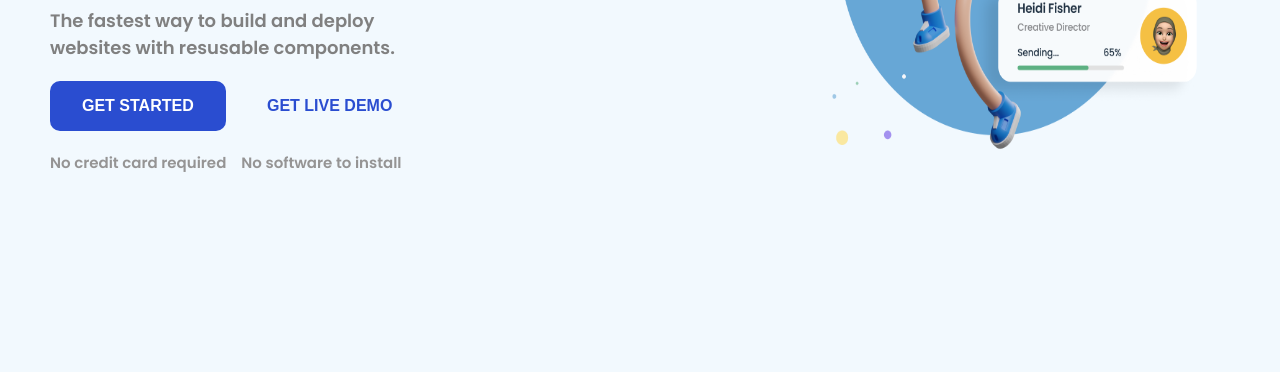
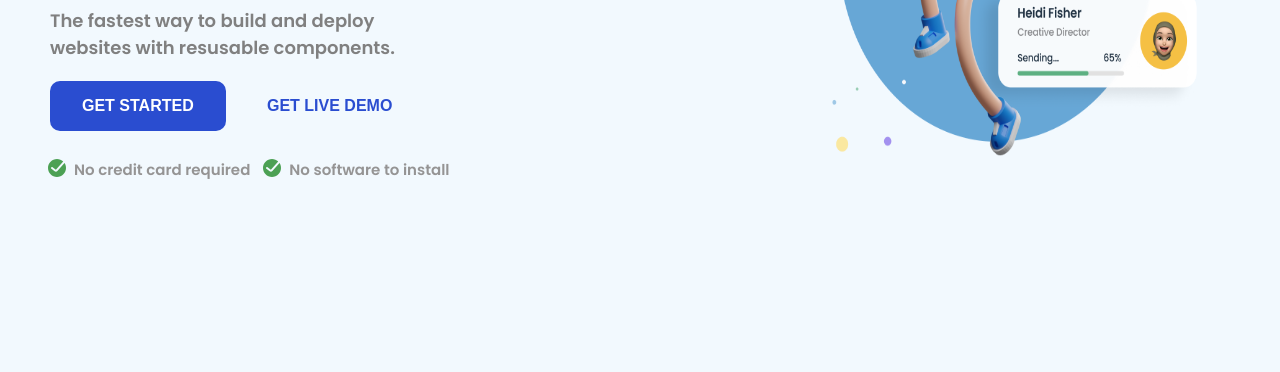
Before and after one commit to meow905/website-darkMode, a plain HTML site: page index.html in a window 1280 px wide. Shown: the part 428-800 px from the top of the page. Drawn offline with nearby package versions, Linux system fonts and the light colour scheme.

Commit message:
Update style.css

```diff
--- a/style.css
+++ b/style.css
@@ -135,13 +135,13 @@ main h1 {
 }
 
 .text ul li:first-child:before {
-  content: url(../img/dccl--responsive-simple-homepage/Done_ring_round_fill.svg);
+  content: url(./img/Done_ring_round_fill.svg);
   position: relative;
   top: 5px;
   right: 5px;
 }
 .text ul li:last-child::before {
-  content: url(../img/dccl--responsive-simple-homepage/Done_ring_round_fill.svg);
+  content: url(./img/Done_ring_round_fill.svg);
   position: relative;
   top: 5px;
   right: 5px;
```
